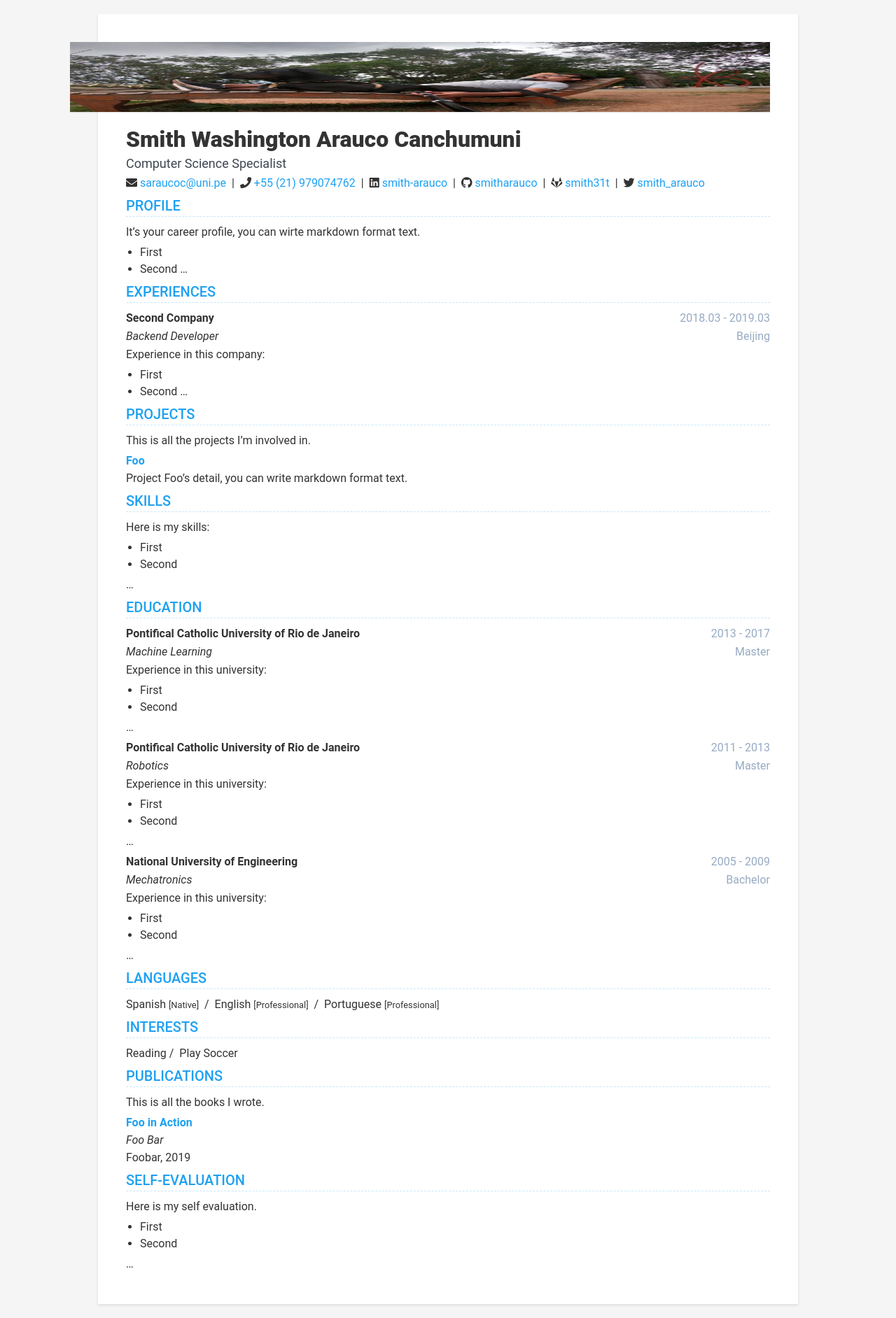
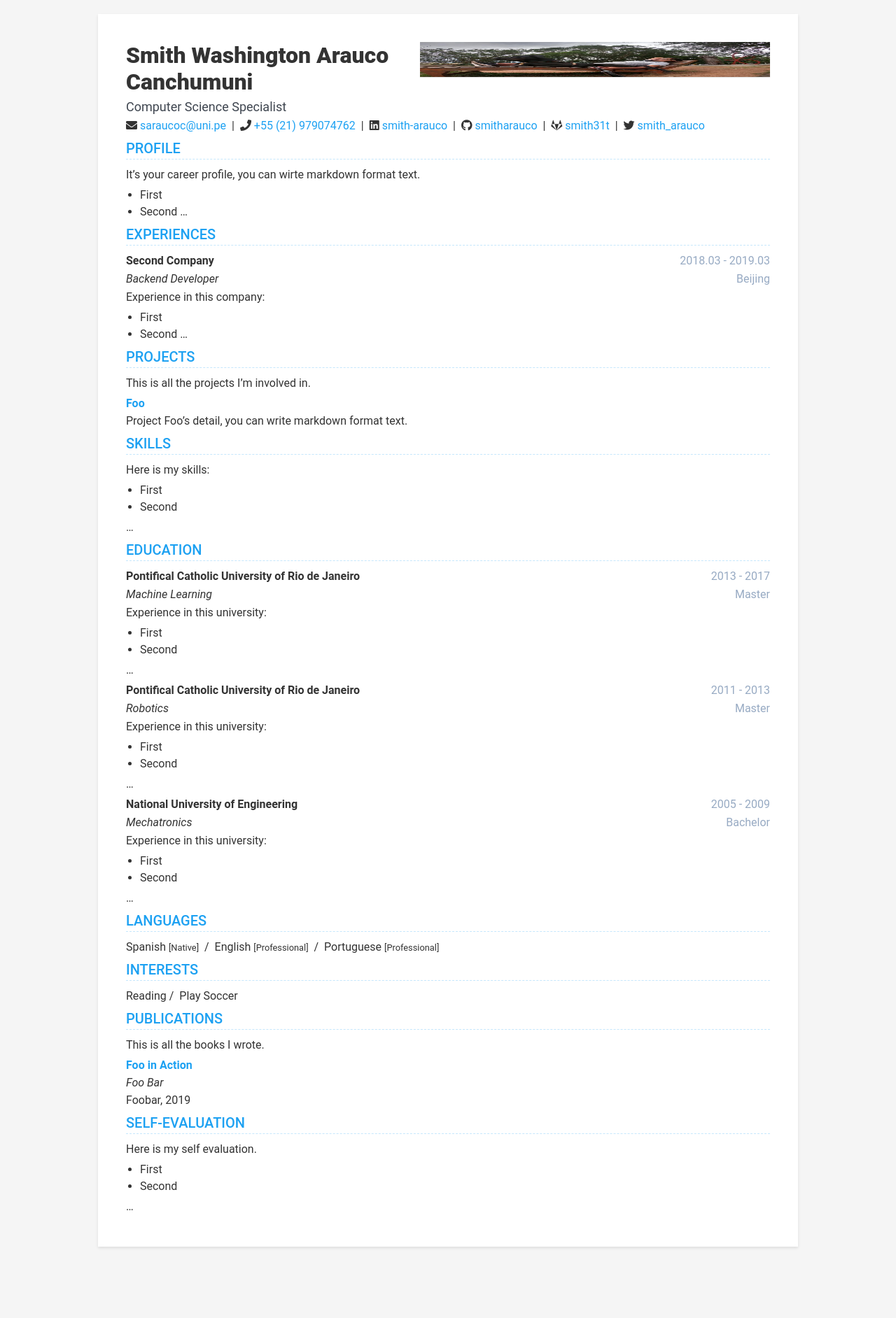
Before and after one commit to smitharauco/https-smitharauco.github.io-, a Jekyll site: the page built from index.html, in a window 1280 px wide. Shown: the whole page at 70% size. Built offline with Jekyll 4.4.1, drawn with Linux system fonts in a browser that asks for light colours; nearby versions of some CDN libraries; after the commit the page ends 1802 px from its top, so only the background shows below that.

Commit message:
Update header.html

```diff
--- a/_includes/header.html
+++ b/_includes/header.html
@@ -3,7 +3,7 @@
 
     {% if intro.avatar.path and intro.avatar.display %}
     <div class="avatar-container">
-        <img class="avatar" src="{{ site.baseurl }}/assets/images/{{ intro.avatar.path }}" alt="avatar" style="width:50000px;height:100px;">
+        <img class="avatar" src="{{ site.baseurl }}/assets/images/{{ intro.avatar.path }}" alt="avatar" style="width:500px;height:50px;">
     </div>
 
     <div class="intro-container">
```
